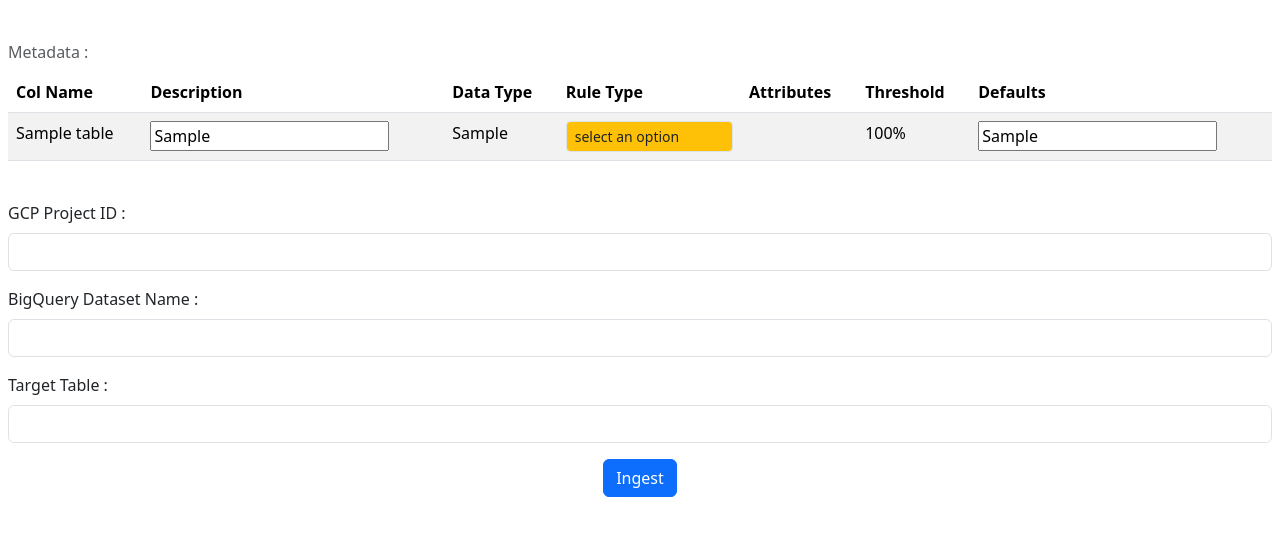
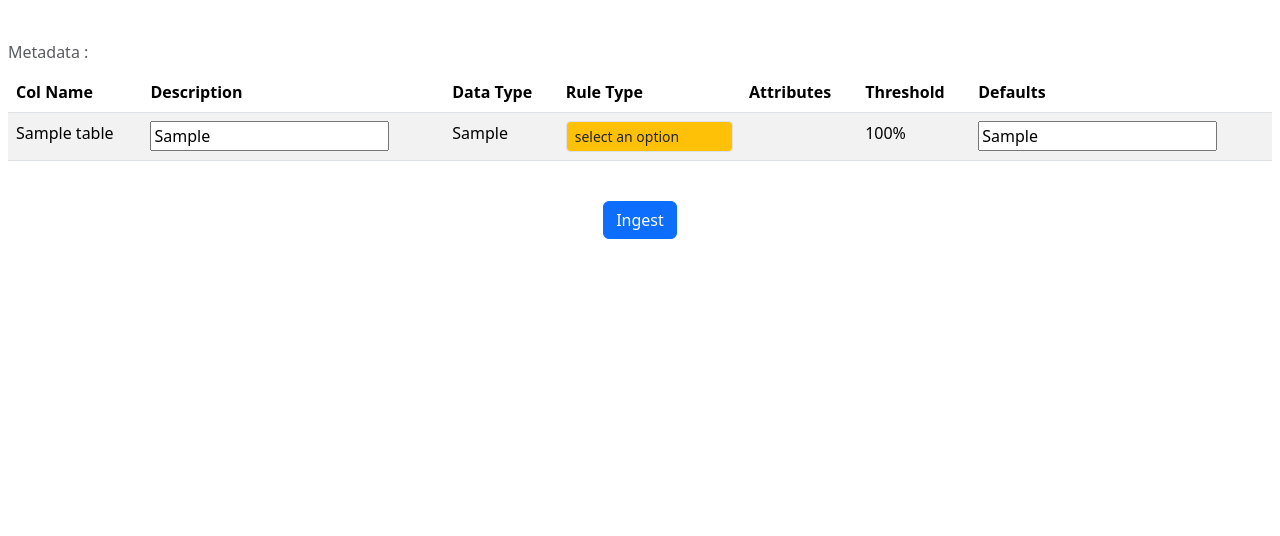
Before and after one commit to venkateshravik/Data-Onboarding-Utility, a Django app: template backend/dot/templates/ingest.html in a window 1280 px wide. Shown: the part 62-598 px from the top of the page. Run offline with Django 4.2, Linux system fonts and the light colour scheme; the template is opened without the code that fills it: most values are stand-ins (such as "Sample title", 1, 10 or a date in 2020); some libraries are stand-ins or nearby versions.

Commit message:
remove the target tbl user form and added same file exception

```diff
--- a/backend/dot/templates/ingest.html
+++ b/backend/dot/templates/ingest.html
@@ -73,15 +73,15 @@
         </table>
         <br>
         </div>
-            <div class="mb-3 align-items-center">
+            <div class="mb-3 align-items-center d-none">
                 <label for="gcpProjectId" class="form-label">GCP Project ID :</label>
                 <input type="email" class="form-control" id="gcpProjectId">
             </div>
-            <div class="mb-3">
+            <div class="mb-3 d-none">
                 <label for="bigQueryDatasetName" class="form-label ">BigQuery Dataset Name :</label>
                 <input type="text" class="form-control" id="bigQueryDatasetName">
             </div>
-            <div class="mb-3 align-items-center">
+            <div class="mb-3 align-items-center d-none">
                 <label for="targetTable" class="form-label ">Target Table :</label>
                 <input type="text" class="form-control" id="targetTable">
             </div>
--- a/backend/dot/templates/upload.html
+++ b/backend/dot/templates/upload.html
@@ -8,6 +8,10 @@
 <p class="bg-success">File uploaded successfully!</p>
 <p>{{message}}</p>
 {% endif %}
+{% if error %}
+<p class="bg-danger">unexpected error occurred</p>
+<p>{{message}}</p>
+{% endif %}
 <div class="p-3 d-flex align-items-center">
 <div>choose a .csv file to upload</div>
 <form action="" method="post" enctype="multipart/form-data">
```
Also changed, not shown: backend/dot/bqconnector/views.py (+27 -25 lines).
